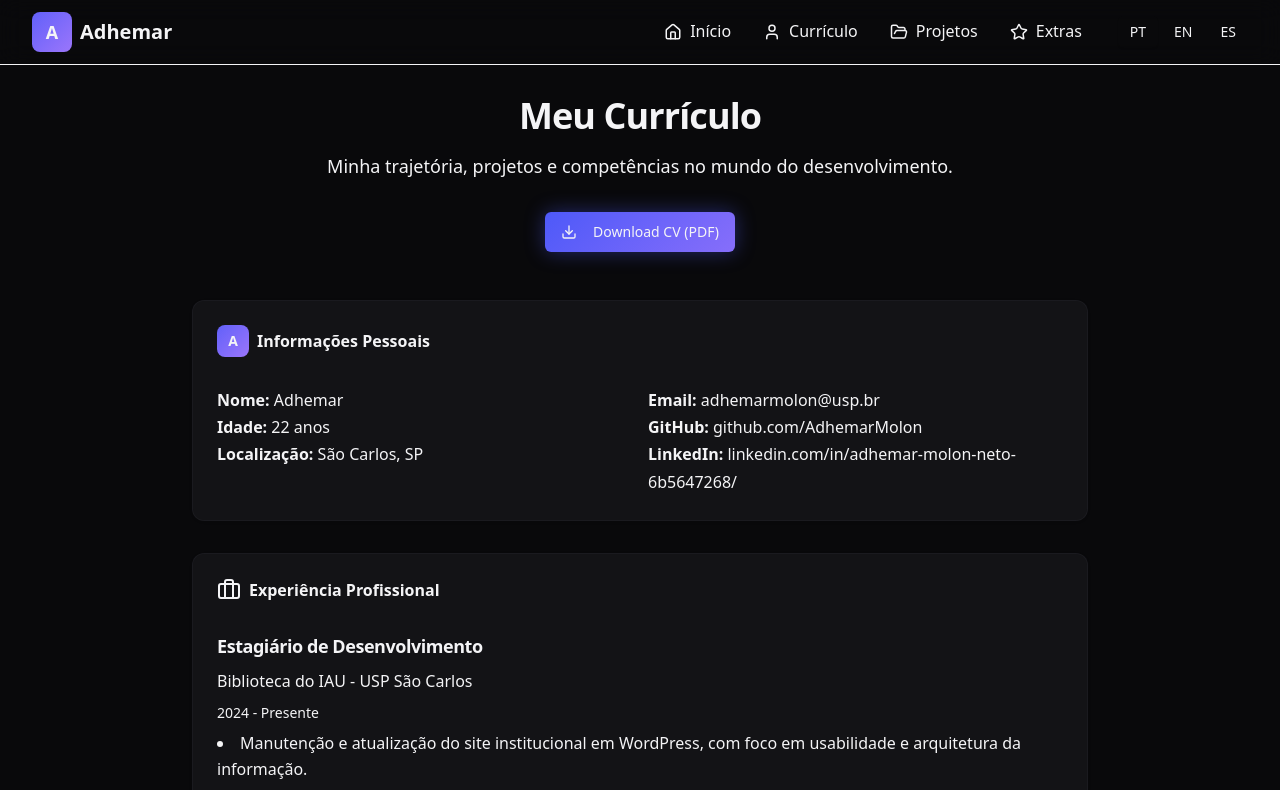
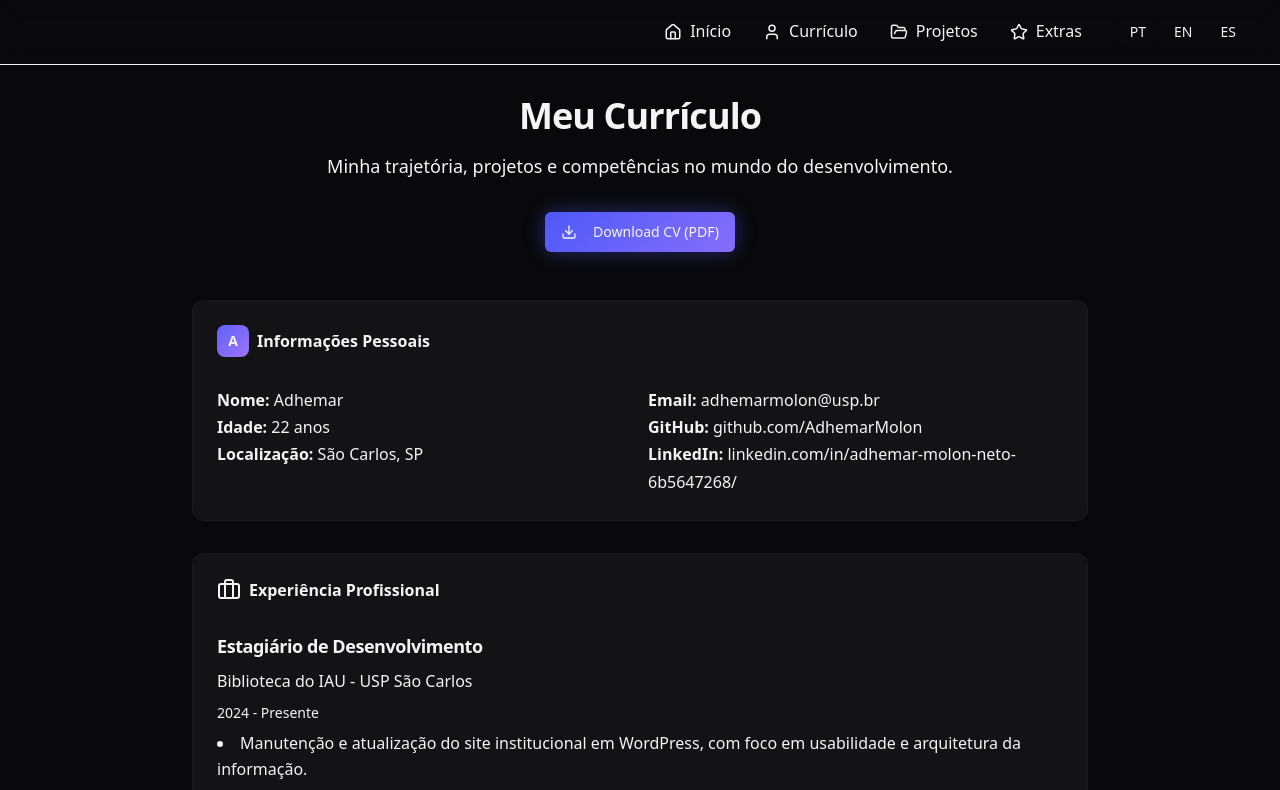
Before and after one commit to AdhemarMolon/portfolio, a React (Vite) app: page /portfolio/resume in a window 1280 px wide. Shown: the top 790 px of the page. Built offline with nearby package versions, Linux system fonts and the light colour scheme.

Commit message:
Removendo nome da NavBar

```diff
--- a/src/components/ui/Navbar.tsx
+++ b/src/components/ui/Navbar.tsx
@@ -31,10 +31,7 @@ const Navbar = () => {
         <div className="flex justify-between items-center h-16">
           {/* Logo */}
           <Link to="/" className="flex items-center space-x-2">
-            <div className="w-10 h-10 hero-gradient rounded-lg flex items-center justify-center">
-              <span className="text-lg font-bold text-primary-foreground">A</span>
-            </div>
-            <span className="text-xl font-bold text-foreground">Adhemar</span>
+
           </Link>
 
           {/* Desktop Navigation */}
```
Also changed, not shown: 1 other file (tests, documents, lock files or other folders).
